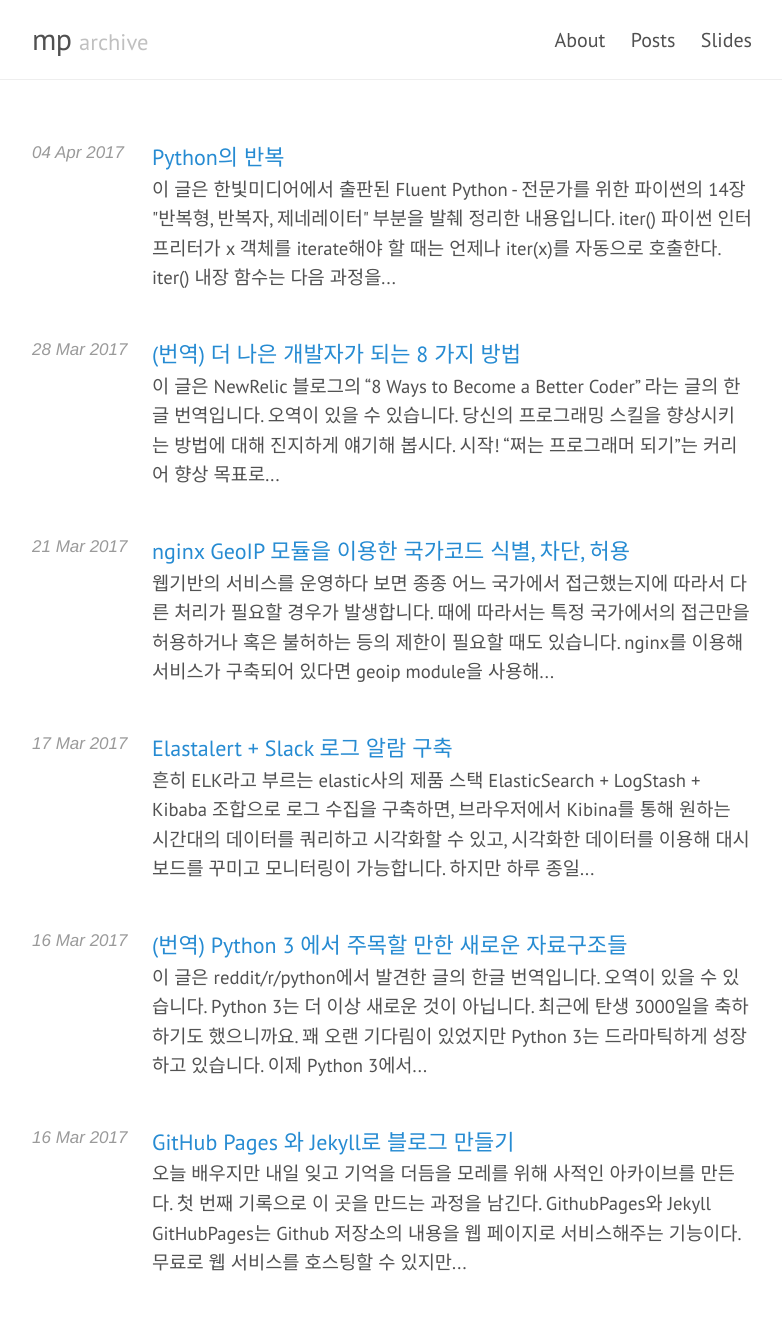
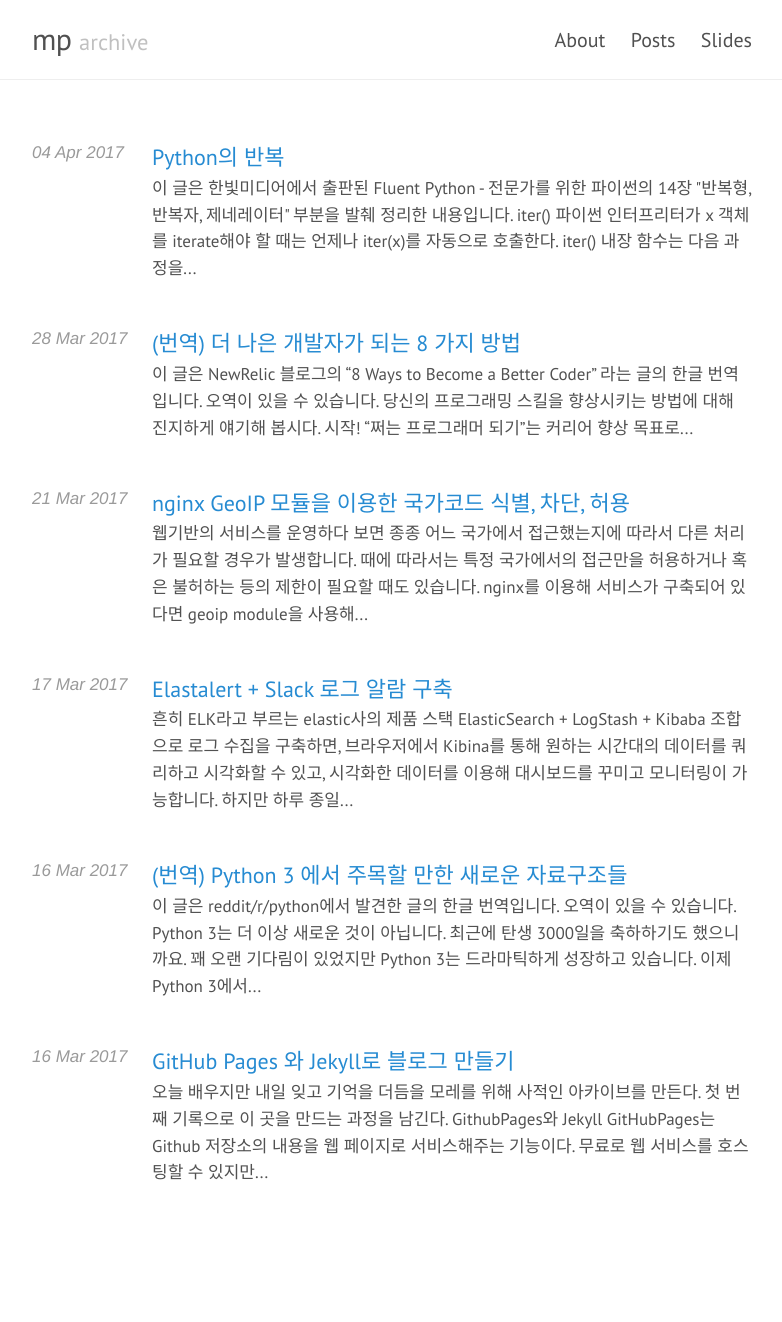
Before and after one commit to mnpk/mnpk.github.io, a Jekyll site: the page built from index.html, in a window 1280 px wide. Shown: the whole page, without its empty margins (248-1030 px from the left). Built offline with Jekyll 4.4.1, drawn with Linux system fonts in a browser that asks for light colours; the list of posts is cut into pages by our own code; after the commit the page ends 1230 px from its top, so only the background shows below that.

Commit message:
Update lanyon.css

```diff
--- a/public/css/lanyon.css
+++ b/public/css/lanyon.css
@@ -367,7 +367,7 @@ a.sidebar-nav-item:focus {
 }
 
 .post-list-preview {
-  font-size: 0.85em;
+  font-size: 0.85rem;
 }
 
 /* Blog post or page title */
```
